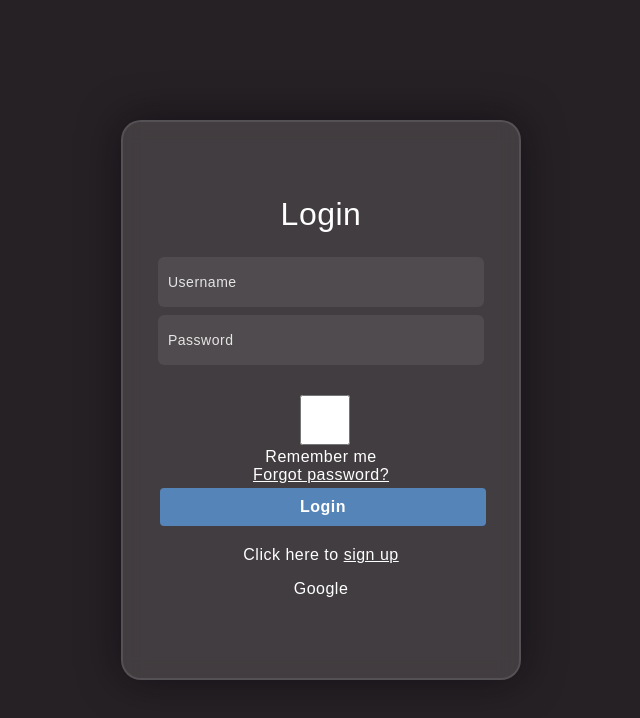
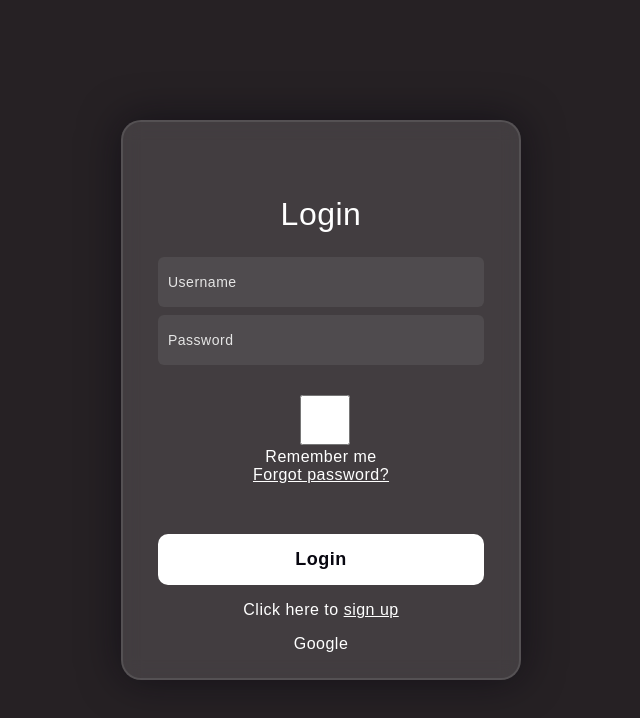
Before and after one commit to NCHS-Software-Engineering/RetakeWork, a React (Create React App) app in the folder retake-app/: page /Login in a window 1280 px wide. Shown: the top 718 px of the page, without its empty margins (319-959 px from the left). Built offline with nearby package versions, Linux system fonts and the light colour scheme.

Commit message:
button color fix

```diff
--- a/retake-app/src/pages/fileUpload.css
+++ b/retake-app/src/pages/fileUpload.css
@@ -9,10 +9,9 @@ h3 {
 }
 
 
-
 /* Styles for the upload button */
-button {
-  background-color: #5584B9; /* Green */
+.fileButton {
+  background-color: #5584B9;
   border: none;
   color: white;
   padding: 10px 20px;
@@ -25,7 +24,7 @@ button {
   border-radius: 4px;
 }
 
-button:hover {
+.fileButton:hover {
   background-color: #37527F;
 }
 
--- a/retake-app/src/pages/fileUpload.js
+++ b/retake-app/src/pages/fileUpload.js
@@ -82,7 +82,7 @@ class fileUpload extends Component {
 						type="file"
 						onChange={this.onFileChange}
 					/>
-					<button onClick={this.onFileUpload}>
+					<button className = "fileButton" onClick={this.onFileUpload}>
 						Upload!
 					</button>
 				</div>
```
Also changed, not shown: retake-app/src/pages/Home.js (+0 -9 lines), retake-app/src/pages/Home.css (line endings or trailing spaces).
